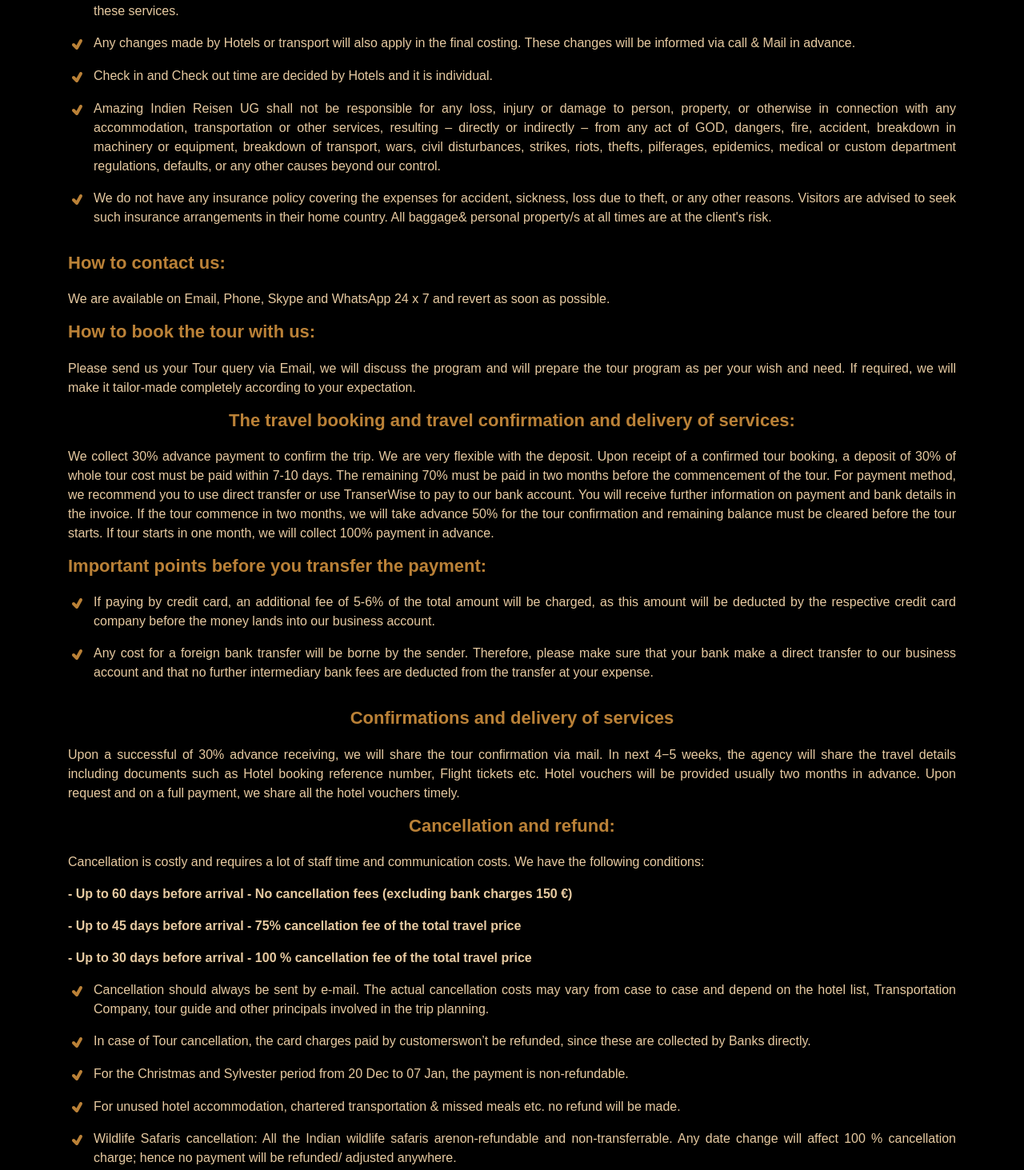
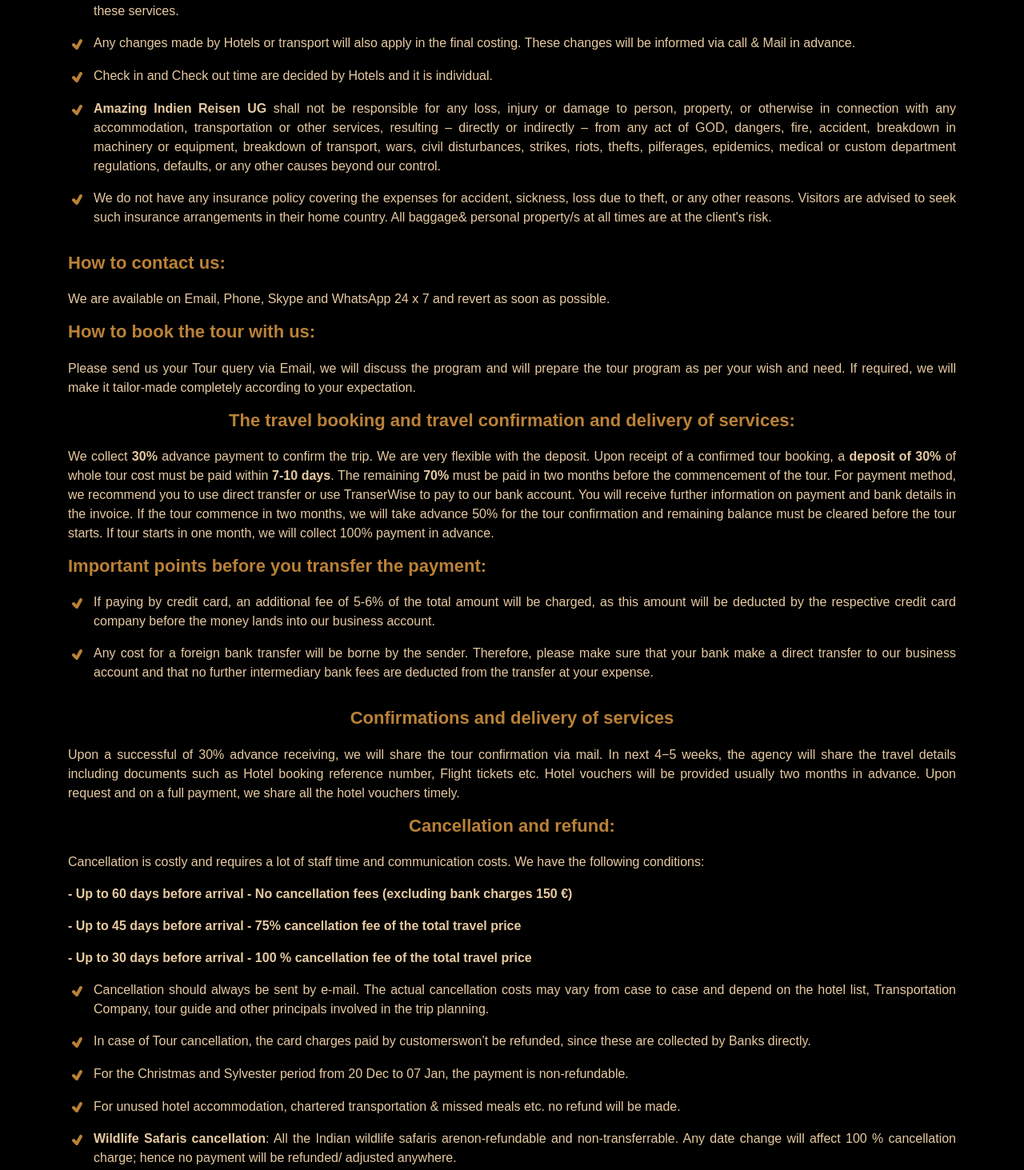
Before and after one commit to ShabbeerLio/lewisnclark, a React (Create React App) app: page /term-and-condition in a window 1280 px wide. Shown: the part 1127-2590 px from the top of the page at 80% size. Built offline with nearby package versions, Linux system fonts and the light colour scheme; a web font is replaced by a local one.

Commit message:
term and condition added

```diff
--- a/src/Pages/TermnCond/TermnCond.js
+++ b/src/Pages/TermnCond/TermnCond.js
@@ -79,10 +79,10 @@ const TermnCond = (props) => {
                     <h4>Our Liabilities & Limitations:</h4>
                     <ul>
                         <li><p><TiTick /></p><p>We agree to provide the agreed service after the payment. After full payment, we will provide the hotel vouchers. If flight tickets charges are paid, we will share the flight tickets accordingly. </p></li>
-                        <li><p><TiTick /></p><p>Amazing Indien Reisen UG work as Travel agent for the services like hotels, airlines, transporters and railways.  We work with contractors who provide these services.</p></li>
+                        <li><p><TiTick /></p><p><span>Amazing Indien Reisen UG</span> work as Travel agent for the services like hotels, airlines, transporters and railways.  We work with contractors who provide these services.</p></li>
                         <li><p><TiTick /></p><p>Any changes made by Hotels or transport will also apply in the final costing.  These changes will be informed via call & Mail in advance.</p></li>
                         <li><p><TiTick /></p><p>Check in and Check out time are decided by Hotels and it is individual.</p></li>
-                        <li><p><TiTick /></p><p>Amazing Indien Reisen UG shall not be responsible for any loss, injury or damage to person, property, or otherwise in connection with any accommodation, transportation or other services, resulting – directly or indirectly – from any act of GOD, dangers, fire, accident, breakdown in machinery or equipment, breakdown of transport, wars, civil disturbances, strikes, riots, thefts, pilferages, epidemics, medical or custom department regulations, defaults, or any other causes beyond our control.</p></li>
+                        <li><p><TiTick /></p><p><span>Amazing Indien Reisen UG</span> shall not be responsible for any loss, injury or damage to person, property, or otherwise in connection with any accommodation, transportation or other services, resulting – directly or indirectly – from any act of GOD, dangers, fire, accident, breakdown in machinery or equipment, breakdown of transport, wars, civil disturbances, strikes, riots, thefts, pilferages, epidemics, medical or custom department regulations, defaults, or any other causes beyond our control.</p></li>
                         <li><p><TiTick /></p><p>We do not have any insurance policy covering the expenses for accident, sickness, loss due to theft, or any other reasons. Visitors are advised to seek such insurance arrangements in their home country. All baggage& personal property/s at all times are at the client's risk.</p></li>
                     </ul>
                     <h4>How to contact us:</h4>
@@ -91,7 +91,7 @@ const TermnCond = (props) => {
                     <p>Please send us your Tour query via Email, we will discuss the program and will prepare the tour program as per your wish and need. If required, we will make it tailor-made completely according to your expectation.   </p>
                     <div className="term-travel">
                         <h2>The travel booking and travel confirmation and delivery of services:</h2>
-                        <p>We collect 30% advance payment to confirm the trip. We are very flexible with the deposit. Upon receipt of a confirmed tour booking, a deposit of 30% of whole tour cost must be paid within 7-10 days. The remaining 70% must be paid in two months before the commencement of the tour. For payment method, we recommend you to use direct transfer or use TranserWise to pay to our bank account. You will receive further information on payment and bank details in the invoice.  If the tour commence in two months, we will take advance 50% for the tour confirmation and remaining balance must be cleared before the tour starts. If tour starts in one month, we will collect 100% payment in advance. </p>
+                        <p>We collect <span>30%</span> advance payment to confirm the trip. We are very flexible with the deposit. Upon receipt of a confirmed tour booking, a <span>deposit of 30%</span> of whole tour cost must be paid within <span>7-10 days</span>. The remaining <span>70%</span> must be paid in two months before the commencement of the tour. For payment method, we recommend you to use direct transfer or use TranserWise to pay to our bank account. You will receive further information on payment and bank details in the invoice.  If the tour commence in two months, we will take advance 50% for the tour confirmation and remaining balance must be cleared before the tour starts. If tour starts in one month, we will collect 100% payment in advance. </p>
                         <h4>Important points before you transfer the payment: </h4>
                         <ul>
                             <li><p><TiTick /></p><p>If paying by credit card, an additional fee of 5-6% of the total amount will be charged, as this amount will be deducted by the respective credit card company before the money lands into our business account.</p></li>
@@ -109,7 +109,7 @@ const TermnCond = (props) => {
                             <li><p><TiTick /></p><p>In case of Tour cancellation, the card charges paid by customerswon’t be refunded, since these are collected by Banks directly.  </p></li>
                             <li><p><TiTick /></p><p>For the Christmas and Sylvester period from 20 Dec to 07 Jan, the payment is non-refundable.</p></li>
                             <li><p><TiTick /></p><p>For unused hotel accommodation, chartered transportation & missed meals etc. no refund will be made. </p></li>
-                            <li><p><TiTick /></p><p>Wildlife Safaris cancellation: All the Indian wildlife safaris arenon-refundable and non-transferrable. Any date change will affect 100 % cancellation charge; hence no payment will be refunded/ adjusted anywhere.</p></li>
+                            <li><p><TiTick /></p><p><span>Wildlife Safaris cancellation</span>: All the Indian wildlife safaris arenon-refundable and non-transferrable. Any date change will affect 100 % cancellation charge; hence no payment will be refunded/ adjusted anywhere.</p></li>
                             <li><p><TiTick /></p><p>In situations the flights and trains may be cancelled or delayed or rescheduled due to bad weather conditions or other problems such as strikes, natural disasters etc., we will talk to you and recommend an alternative plan, but no refund will be made.</p></li>
                             <li><p><TiTick /></p><p>In case of any changes to the tour itinerary, we would charge for all new services and hotels as per the new tour plan. Based on the cancellation policy, refunds would be made to your account within 10 to 25 days.</p></li>
                         </ul>
```
